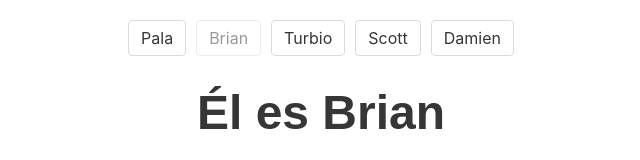
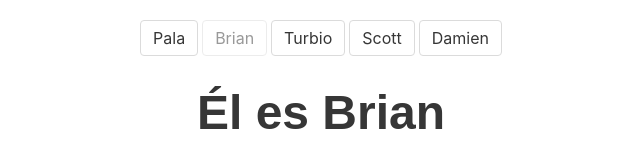
Before and after one commit to lucasromerodb/team-members-react, a React (Create React App) app: page / in a window 1280 px wide. Shown: the top 160 px of the page, without its empty margins (319-959 px from the left). Built offline with nearby package versions, Linux system fonts and the light colour scheme.

Commit message:
cambios menores de estilos y paquetes

```diff
--- a/src/sections/UpdateProps.js
+++ b/src/sections/UpdateProps.js
@@ -62,7 +62,7 @@ export default class UpdateProps extends Component {
         disabled={member === this.state.members}
         key={member}
         onClick={() => this.setState({ members: member })}
-        style={{textTransform: 'capitalize', marginLeft: 5, marginRight: 5}}
+        style={{textTransform: 'capitalize', marginLeft: 2, marginRight: 2}}
         >
         {member}
       </button>
```
Also changed, not shown: package.json (+7 -1 lines), 1 other file (tests, documents, lock files or other folders).
